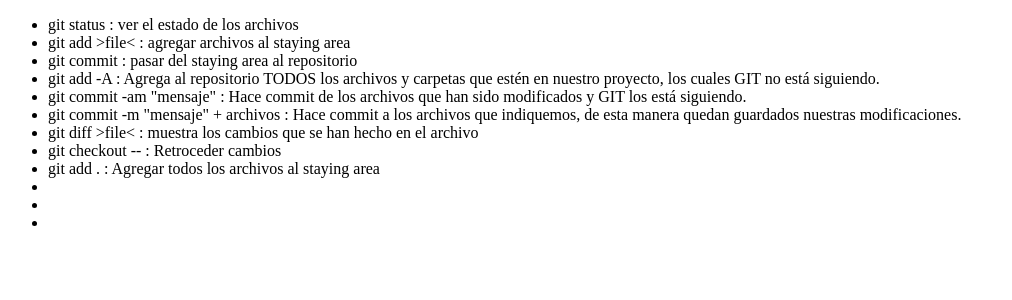
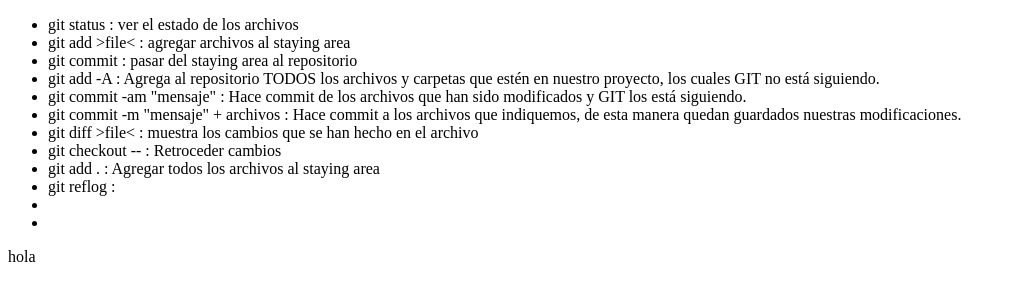
Before and after one commit to mettaworldfit/git-curso, a plain HTML site: page index.html in a window 1280 px wide. Shown: the whole page, without its empty margins (0-1012 px from the left). Drawn offline with Linux system fonts and the light colour scheme.

Commit message:
se a modificado el index

```diff
--- a/index.html
+++ b/index.html
@@ -17,9 +17,11 @@
         <li>git diff >file< : muestra los cambios que se han hecho en el archivo</li>
         <li>git checkout -- : Retroceder cambios</li>
         <li>git add . : Agregar todos los archivos al staying area</li>
-        <li></li>
+        <li>git reflog :</li>
         <li></li>
         <li></li>
     </ul>
+
+    <div>hola</div>
 </body>
 </html>
```
